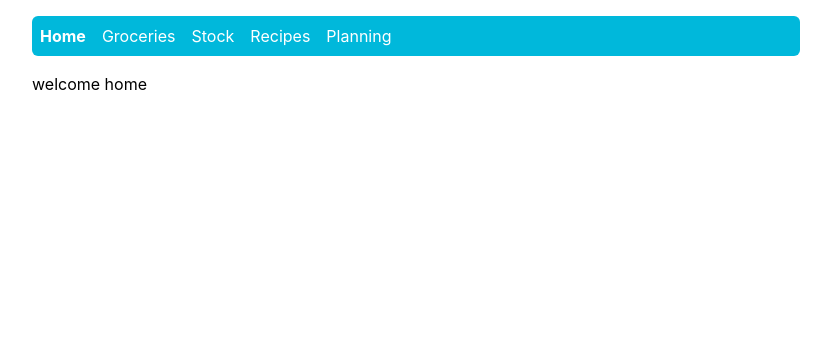
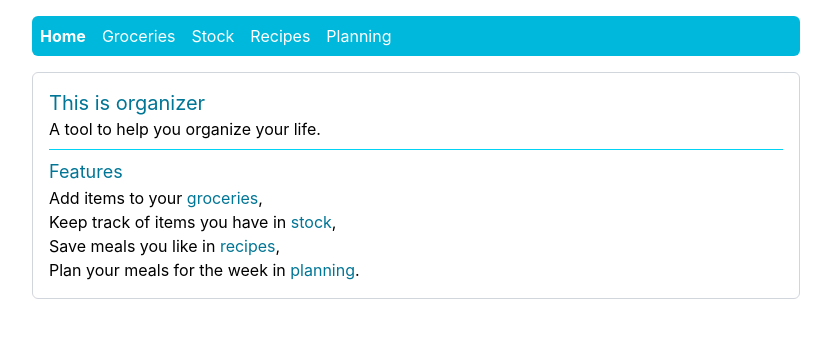
Before and after one commit to carline-sh/organizer, a React (Vite) app in the folder web/: page / in a window 1280 px wide. Shown: the top 338 px of the page, without its empty margins (224-1055 px from the left). Built offline with nearby package versions, Linux system fonts and the light colour scheme.

Commit message:
add home

```diff
--- a/web/src/index.css
+++ b/web/src/index.css
@@ -1 +1,5 @@
 @import "tailwindcss";
+
+.link {
+    @apply text-cyan-700 hover:underline inline;
+}
--- a/web/src/routes/index.tsx
+++ b/web/src/routes/index.tsx
@@ -1,4 +1,4 @@
-import { createFileRoute } from "@tanstack/react-router";
+import { createFileRoute, Link } from "@tanstack/react-router";
 
 export const Route = createFileRoute("/")({
   component: RouteComponent,
@@ -6,6 +6,41 @@ export const Route = createFileRoute("/")({
 
 function RouteComponent() {
   return (
-    <div>welcome home</div>
+    <div className="border border-gray-300 rounded-md p-4">
+      <div className="">
+        <h1 className="text-xl text-cyan-700">This is organizer</h1>
+        <p>A tool to help you organize your life.</p>
+      </div>
+      <hr className="my-2 border-cyan-400" />
+      <div className="">
+        <h2 className="text-lg text-cyan-700">Features</h2>
+        <ul>
+          <li>
+            Add items to your
+            {" "}
+            <Link to="/groceries" className="link">groceries</Link>
+            ,
+          </li>
+          <li>
+            Keep track of items you have in
+            {" "}
+            <Link to="/stock" className="link">stock</Link>
+            ,
+          </li>
+          <li>
+            Save meals you like in
+            {" "}
+            <Link to="/recipes" className="link">recipes</Link>
+            ,
+          </li>
+          <li>
+            Plan your meals for the week in
+            {" "}
+            <Link to="/planning" className="link">planning</Link>
+            .
+          </li>
+        </ul>
+      </div>
+    </div>
   );
 }
```
